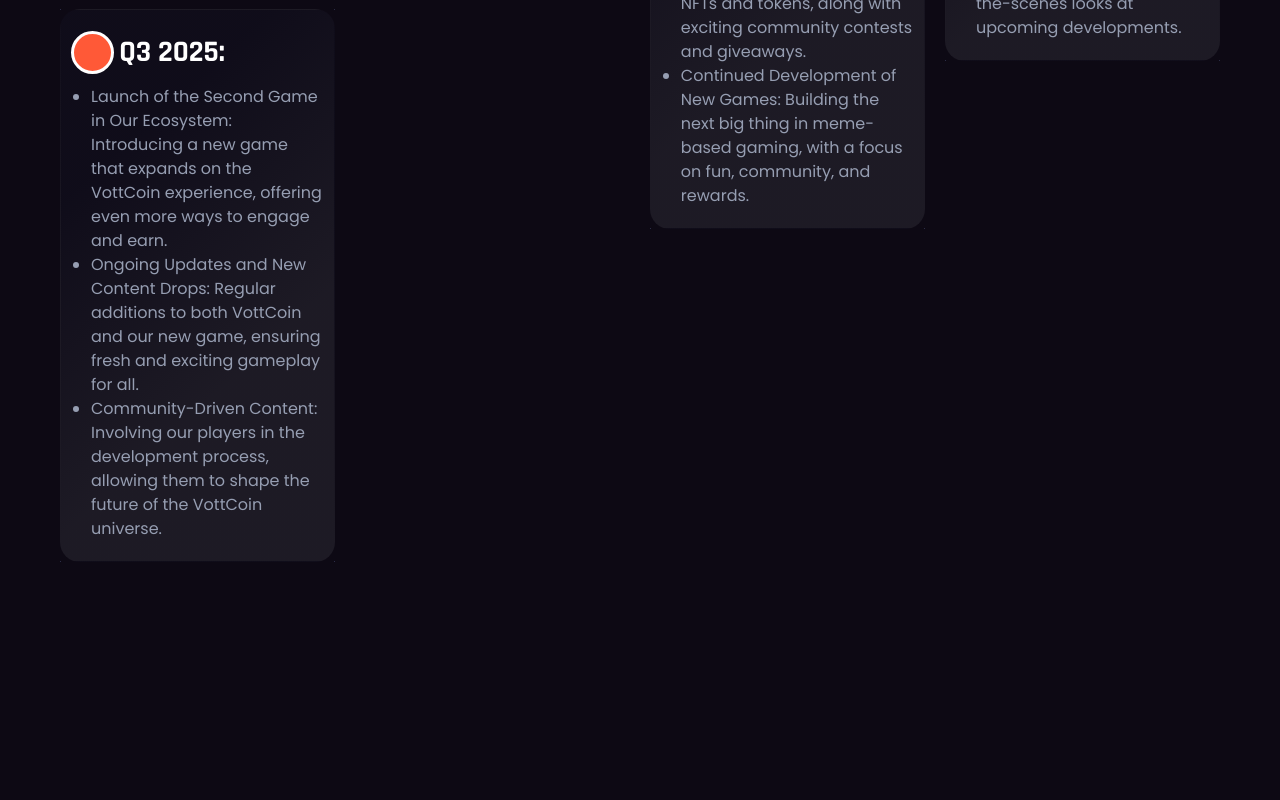
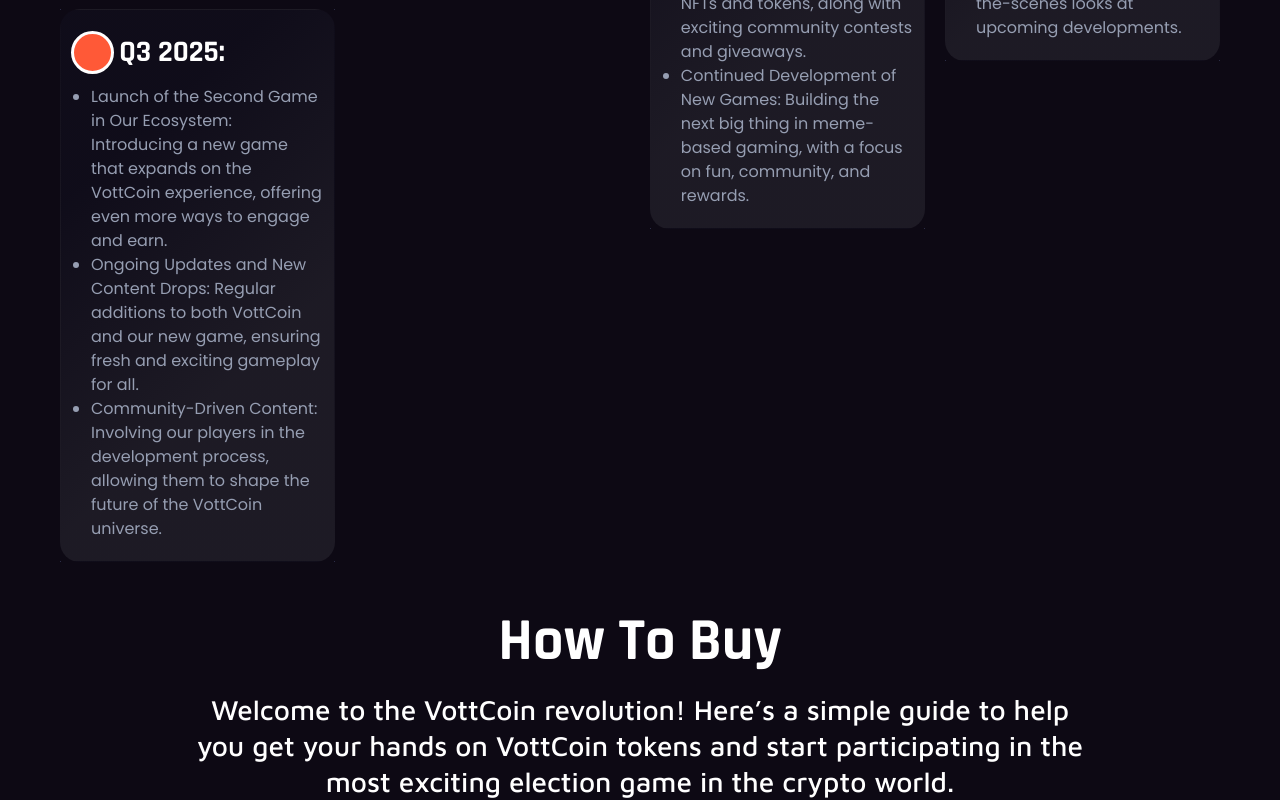
Before and after one commit to Basit46/vottcoin, a React (Vite) app: page / in a window 1280 px wide. Shown: the part 3646-4446 px from the top of the page. Before the commit the page ends 4208 px from the top, so only its background shows below. Built offline with nearby package versions, Linux system fonts and the light colour scheme; a web font is replaced by a local one.

Commit message:
Added changes

```diff
--- a/src/App.jsx
+++ b/src/App.jsx
@@ -5,6 +5,7 @@
 import Features from "./components/Features";
 import Tokenomics from "./components/Tokenomics";
 import Roadmap from "./components/Roadmap";
+import HowToBuy from "./components/HowToBuy";
 
 function App() {
   return (
@@ -15,6 +16,7 @@
       <Features />
       <Tokenomics />
       <Roadmap />
+      <HowToBuy />
     </div>
   );
 }
--- /dev/null
+++ b/src/components/HowToBuy.jsx
@@ -0,0 +1,19 @@
+import React from "react";
+
+const HowToBuy = () => {
+  return (
+    <div className="howto w-full h-fit mt-[50px] overflow-hidden">
+      <h1 className="text-center text-[60px] font-Rajdhani font-bold leading-none">
+        How To Buy
+      </h1>
+
+      <p className="w-[70%] mt-[20px] mx-auto text-center text-[28px] font-[500] leading-[36px] font-MavenPro">
+        Welcome to the VottCoin revolution! Here’s a simple guide to help you
+        get your hands on VottCoin tokens and start participating in the most
+        exciting election game in the crypto world.
+      </p>
+    </div>
+  );
+};
+
+export default HowToBuy;
```
